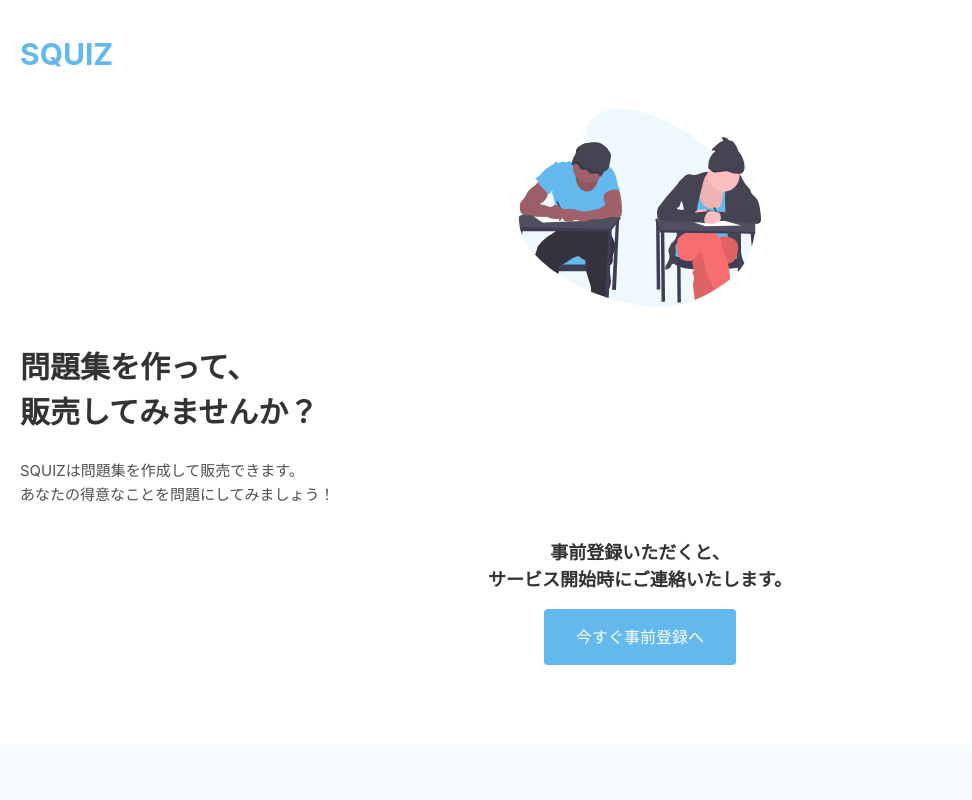
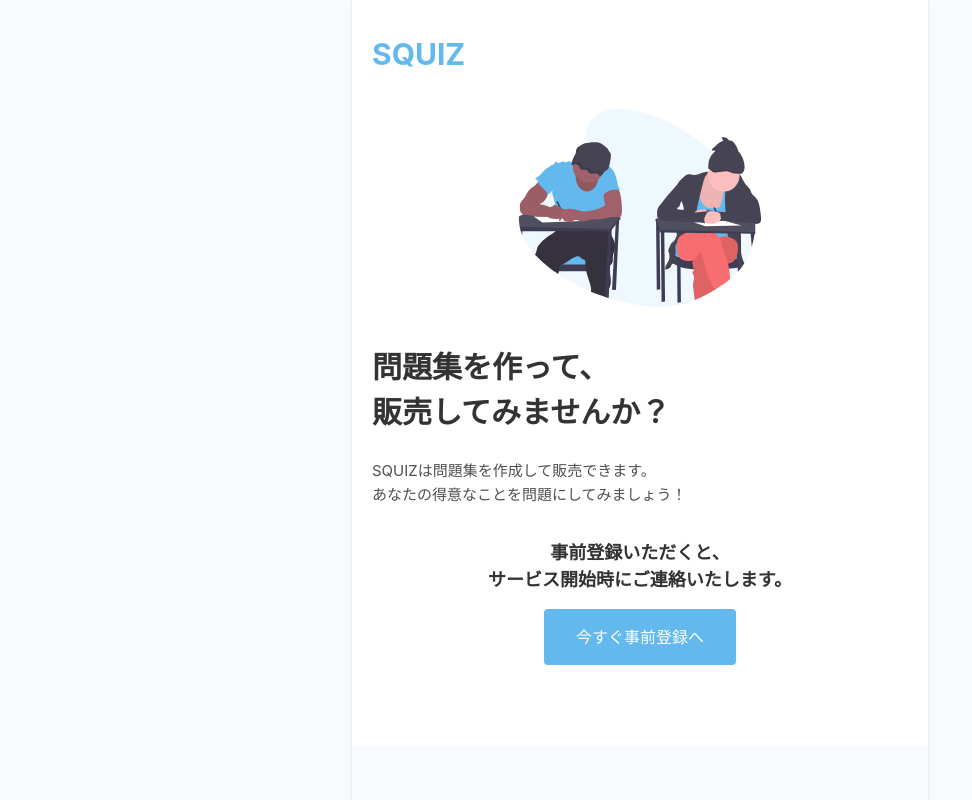
Before and after one commit to mk422756/squiz-lp, a Next.js app: page / in a window 1280 px wide. Shown: the top 800 px of the page, without its empty margins (0-972 px from the left). Built offline with nearby package versions, Linux system fonts and the light colour scheme.

Commit message:
PC用レイアウト作成

```diff
--- a/components/header.tsx
+++ b/components/header.tsx
@@ -1,6 +1,6 @@
 function Header() {
   return (
-    <header className="my-8 mx-5 text-3xl font-bold text-primary">SQUIZ</header>
+    <header className="py-8 px-5 text-3xl font-bold text-primary">SQUIZ</header>
   )
 }
 
--- /dev/null
+++ b/components/layout.tsx
@@ -0,0 +1,7 @@
+export default function Layout({children}) {
+  return (
+    <div className="bg-blue_1">
+      <div className="max-w-xl mx-auto bg-white shadow">{children}</div>
+    </div>
+  )
+}
--- a/pages/index.tsx
+++ b/pages/index.tsx
@@ -6,6 +6,7 @@ import Headline from '../components/headline'
 import Section from '../components/section'
 import Reason from '../components/reason'
 import QA from '../components/qa'
+import Layout from '../components/layout'
 
 export default function Home() {
   return (
@@ -14,6 +15,7 @@ export default function Home() {
         <title>Create Next App</title>
         <link rel="icon" href="/favicon.ico" />
       </Head>
+      <Layout>
         <Header></Header>
         <main>
           <Section>
@@ -133,6 +135,7 @@ export default function Home() {
             </div>
           </Section>
         </main>
+      </Layout>
     </>
   )
 }
```
Lines whose indentation alone changed are shown as unchanged.
